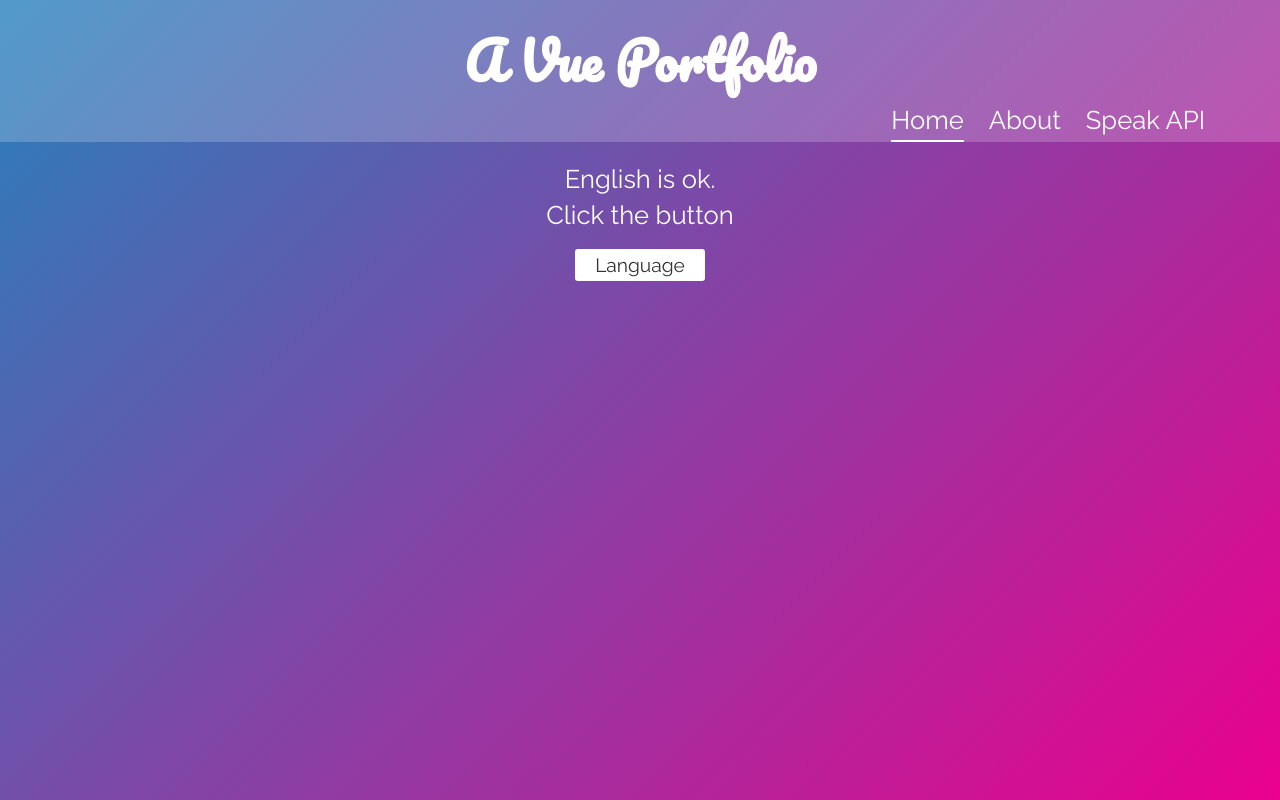
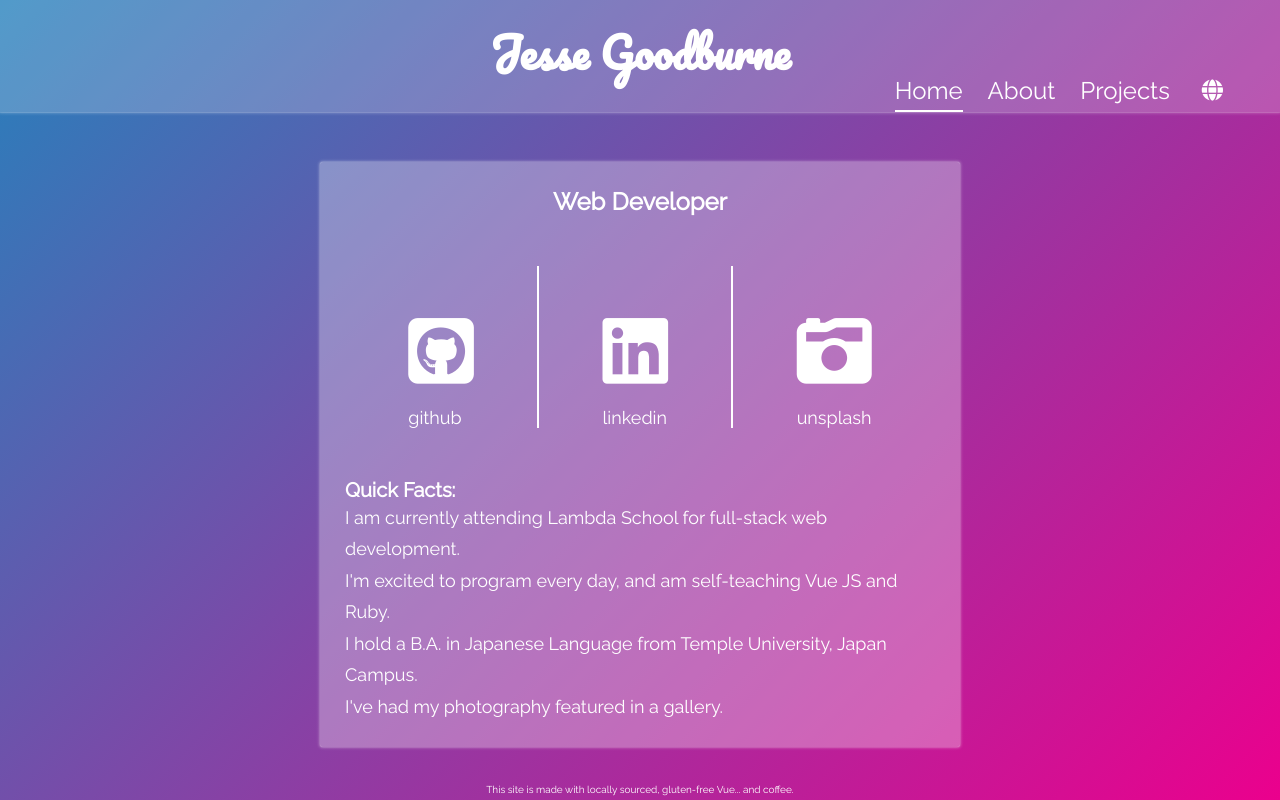
Before and after one commit to juiceboxh3ro/Vue_Speak, a Vue app: page /#/ in a window 1280 px wide. Built offline with nearby package versions, Linux system fonts and the light colour scheme.

Commit message:
Added more content

```diff
--- a/public/index.html
+++ b/public/index.html
@@ -5,7 +5,7 @@
     <meta http-equiv="X-UA-Compatible" content="IE=edge">
     <meta name="viewport" content="width=device-width,initial-scale=1.0">
     <link rel="icon" href="<%= BASE_URL %>favicon.ico">
-    <link href="https://fonts.googleapis.com/css?family=Pacifico|Raleway&display=swap" rel="stylesheet">
+    <link href="https://fonts.googleapis.com/css?family=Kosugi+Maru|Pacifico|Raleway&display=swap" rel="stylesheet">
     <title>A Vue Portfolio</title>
   </head>
   <body>
@@ -14,5 +14,6 @@
     </noscript>
     <div id="app"></div>
     <!-- built files will be auto injected -->
+    <script src="https://kit.fontawesome.com/85c3f411d3.js" crossorigin="anonymous"></script>
   </body>
 </html>
--- a/src/App.vue
+++ b/src/App.vue
@@ -2,15 +2,25 @@
   <div id="app">
     <Header />
     <router-view />
+    <Footer />
   </div>
 </template>
 
 <script>
 import Header from './components/layout/Header';
+import Footer from './components/layout/Footer';
+import { i18n, lan } from './unit/const'
 export default {
   name: 'App',
+  computed: {
+    name: () => i18n.name[lan],
+    title: () => i18n.title[lan]
+  },
+  // i'm not sure what i want to do with i18n yet
+  // specifically i don't understand the RegExp line in ./unit/const.js
   components: {
-    Header
+    Header,
+    Footer
   }
 }
 </script>
@@ -21,17 +31,15 @@ export default {
   margin: 0;
   box-sizing: border-box;
   font-family: 'Raleway', sans-serif;
+  font-size: 62.5%
 }
-
 #app {
-  font-size: 1.6rem;
   width: 100vw;
   height: 100vh;
   position: relative;
   color: #fff;
   overflow: hidden;
 }
-
 #app::before {
   content: "";
   position: absolute;
@@ -40,4 +48,9 @@ export default {
   z-index: -10;
   background-image: linear-gradient(135deg, rgba(38,129,188,1), rgba(235,0,141,1));
 }
+p {
+  font-size: 1rem;
+}
+
+.japanese { font-family: 'Kosugi-Maru', sans-serif !important; }
 </style>
--- /dev/null
+++ b/src/components/layout/Footer.vue
@@ -0,0 +1,21 @@
+<template>
+  <footer>
+    <p>This site is made with locally sourced, gluten-free Vue... and coffee.</p>
+  </footer>
+</template>
+
+<script>
+export default {
+  name: "Footer"
+}
+</script>
+
+<style>
+  footer {
+    width: 100%;
+    text-align: center;
+    position: absolute;
+    bottom: 5px;
+    font-size: 0.75rem;
+  }
+</style>
--- a/src/components/layout/Header.vue
+++ b/src/components/layout/Header.vue
@@ -1,17 +1,24 @@
 <template>
   <header class="header">
-    <h1>A Vue Portfolio</h1>
+    <h1 v-if="language === 'English'">Jesse Goodburne</h1>
+    <h1 class="japanese" v-if="language === 'Japanese'">グッドバーン・ジェシー</h1>
     <div id="nav">
       <router-link to="/">Home</router-link>
       <router-link to="/about">About</router-link>
-      <router-link to="/speak">Speak API</router-link>
+      <router-link to="/projects">Projects</router-link>
+      <button @click="changeLanguage()"><i class="fas fa-globe"></i></button>
     </div>
   </header>
 </template>
 
 <script>
+import { mapGetters, mapActions } from 'vuex';
 export default {
-  name: "Header"
+  name: "Header",
+  methods: {
+    ...mapActions(['changeLanguage'])
+  },
+  computed: mapGetters(['language'])
 }
 </script>
 
@@ -22,24 +29,41 @@ export default {
     color: #fff;
     text-align: center;
     padding-top: 15px;
+    box-shadow: 0 0 1px rgba(255,255,255,0.7), 0 0 3px 1px rgba(255,255,255,0.3);
   }
 
-  .header h1 { font-family: 'Pacifico', sans-serif; }
+  .header h1 {
+    font-family: 'Pacifico', sans-serif;
+    line-height: 1.8;
+    font-size: 4.2rem;
+  }
 
   .header a {
     color: #fff;
     margin-right: 25px;
     text-decoration: none;
+    padding-bottom: 5px;
+    font-size: 2.4rem;
   }
 
   #nav {
     display: flex;
     justify-content: flex-end;
-    margin-right: 50px;
+    margin: -15px 50px 0 0;
   }
 
-  .router-link-exact-active {
-    padding-bottom: 5px;
-    border-bottom: 2px solid #fff;
+  .router-link-exact-active { border-bottom: 2px solid #fff; }
+
+  button {
+    margin-top: -15px;
+    padding: 4px 7px;
+    border: none;
+    border-radius: 50%;
+    background: none;
+    font-family: 'Raleway', sans-serif;
+    font-size: 3.4rem;
+    color: white;
+    outline: none;
   }
+  button:hover { cursor: pointer; }
 </style>
--- /dev/null
+++ b/src/i18n.json
@@ -0,0 +1,16 @@
+{
+  "lan": ["en", "jp", "kr"],
+  "default": "en",
+  "data": {
+    "name": {
+      "en": "Jesse Goodburne",
+      "jp": "グッドバーン・ジェシー",
+      "kr": "굿번 제시"
+    },
+    "title": {
+      "en": "Jesse Goodburne Vue Portfolio",
+      "jp": "グッドバーン・ジェシーのポートフォリオ",
+      "kr": "굿번 제시의 포트폴리오"
+    }
+  }
+}
--- a/src/router.js
+++ b/src/router.js
@@ -17,9 +17,14 @@ export default new Router({
       component: () => import(/* webpackChunkName: "about" */ './views/About.vue')
     },
     {
-      path: '/speak',
+      path: '/projects',
+      name: 'projects',
+      component: () => import(/* webpackChunkName: "projects" */ './views/Projects.vue')
+    },
+    {
+      path: '/projects/speak',
       name: 'speak',
-      component: () => import(/* webpackChunkName: "about" */ './views/Speak.vue')
+      component: () => import(/* webpackChunkName: "speak" */ './views/Speak.vue')
     }
   ]
 })
--- /dev/null
+++ b/src/unit/const.js
@@ -0,0 +1,21 @@
+import i18nJSON from '../i18n.json'
+
+export const getParam = param => {
+  // get browser parameters
+  const r = new RegExp(`\\?(?:.+&)?${param}=(.*?)(?:&.*)?$`)
+  const m = window.location.toString().match(r)
+  return m ? decodeURI(m[1]) : ''
+}
+
+export const lan = (() => {
+  let l = getParam('lan').toLowerCase()
+  if (!l && navigator.languages) {
+    l = navigator.languages.find(l => i18nJSON.lan.indexOf(l) !== -1)
+  }
+  l = i18nJSON.lan.indexOf(l) === -1 ? i18nJSON.default : l
+  return l
+})()
+
+document.title = i18nJSON.data.title[lan]
+
+export let i18n = i18nJSON.data
--- a/src/views/About.vue
+++ b/src/views/About.vue
@@ -1,12 +1,44 @@
 <template>
   <div id="About">
-    <p>This site is made with gluten-free Vue and coffee.</p>
+    <section id="load-animation" v-if="loading === true">
+      <div class="half-circle-spinner">
+        <div class="circle circle-1"></div>
+        <div class="circle circle-2"></div>
+      </div>
+    </section>
+    <section class="card">
+      <p>工事中</p>
+    </section>
   </div>
 </template>
 
 <script>
+import { mapGetters } from 'vuex';
 export default {
-  name: "About"
+  name: "About",
+  data() {
+    return {
+      loading: false
+    }
+  },
+  computed: mapGetters(['language']),
+  created() {
+    this.loading = true
+    this.getter()
+  },
+  methods: {
+    async getter() {
+      fetch("https://cors-anywhere.herokuapp.com/https://germ-shout.herokuapp.com/api/user", {
+        method: 'GET'
+      })
+      .then(res => res.json())
+      .then(res => {
+        this.loading = false
+        console.log(res)
+      })
+      .catch(err => console.error(err))
+    } // end of getter
+  } // end of methods
 }
 </script>
 
@@ -17,5 +49,54 @@ export default {
   p {
     font-family: 'Raleway', sans-serif;
     text-align: center;
+    line-height: 1.4;
+    font-size: 1.8rem;
+  }
+  .card {
+    width: 50%;
+    margin: 50px auto;
+    padding: 25px;
+    border-radius: 3px;
+    background: rgba(255, 255, 255, 0.3);
+    box-shadow: 0 0 1px rgba(255,255,255,0.7), 0 0 3px 1px rgba(255,255,255,0.3);
+  }
+
+  /* CSS FOR LOADER CIRCLE */
+  #load-animation {
+    width: 5%;
+    margin: 50px auto;
+  }
+  .half-circle-spinner, .half-circle-spinner * {
+    box-sizing: border-box;
+  }
+  .half-circle-spinner {
+    width: 60px;
+    height: 60px;
+    border-radius: 100%;
+    position: relative;
+  }
+  .half-circle-spinner .circle {
+    content: "";
+    position: absolute;
+    width: 100%;
+    height: 100%;
+    border-radius: 100%;
+    border: calc(60px / 10) solid transparent;
+  }
+  .half-circle-spinner .circle.circle-1 {
+    border-top-color: #fff;
+    animation: half-circle-spinner-animation 1s infinite;
+  }
+  .half-circle-spinner .circle.circle-2 {
+    border-bottom-color: #fff;
+    animation: half-circle-spinner-animation 1s infinite alternate;
+  }
+  @keyframes half-circle-spinner-animation {
+    0% {
+      transform: rotate(0deg);
+    }
+    100% {
+      transform: rotate(360deg);
+    }
   }
 </style>
--- a/src/views/Home.vue
+++ b/src/views/Home.vue
@@ -1,50 +1,90 @@
 <template>
   <div id="Home">
-    <section>
-      <section v-if="language === 'English'">
-        <p>{{language}} is ok.</p>
+    <section class="card">
+      <h2>Web Developer</h2>
+      <section class="links-list">
+        <ul>
+          <li><a href="https://github.com/juiceboxh3ro"><i class="fab fa-github-square"></i></a></li>
+          <li class="idk">github</li>
+        </ul>
+        <div class="spacer"></div>
+        <ul>
+          <li><a href="https://www.linkedin.com/in/jesse-goodburne/"><i class="fab fa-linkedin"></i></a></li>
+          <li class="idk">linkedin</li>
+        </ul>
+        <div class="spacer"></div>
+        <ul>
+          <li><a href="https://unsplash.com/@juiceboxh3ro"><i class="fas fa-camera-retro"></i></a></li>
+          <li>unsplash</li>
+        </ul>
       </section>
-      <section v-if="language === 'Japanese'">
-        <p>日本語最高</p>
-      </section>
-      <p>Click the button</p>
+      <h3>Quick Facts:</h3>
+      <ul>
+        <li class="lh2">I am currently attending Lambda School for full-stack web development.</li>
+        <li class="lh2">I'm excited to program every day, and am self-teaching Vue JS and Ruby.</li>
+        <li class="lh2">I hold a B.A. in Japanese Language from Temple University, Japan Campus.</li>
+        <li class="lh2">I've had my photography featured in a gallery.</li>
+      </ul>
     </section>
-
-    <button @click="changeLanguage()">Language</button>
   </div>
 </template>
 
 <script>
-import { mapGetters, mapActions } from 'vuex';
+import { mapGetters } from 'vuex';
 export default {
   name: "Home",
-  methods: {
-    ...mapActions(['changeLanguage'])
-  },
+  props: ["name"],
   computed: mapGetters(['language'])
 }
 </script>
 
 <style scoped>
-  #Home {
-    margin: 20px auto;
-    display: flex;
-    flex-direction: column;
-    align-items: center;
+  #Home { margin: 20px auto; }
+  h2 {
+    text-align: center;
+    font-size: 2.4rem;
+  }
+  h3 {
+    font-size: 2rem;
   }
   p {
     font-family: 'Raleway', sans-serif;
     text-align: center;
     line-height: 1.4;
+    font-size: 1.8rem;
   }
   button {
     margin: 15px 0;
-    padding: 5px 20px;
+    padding: 4px 13px;
     border: none;
-    border-radius: 3px;
+    border-radius: 50%;
     background: #fff;
     font-family: 'Raleway', sans-serif;
     font-size: 1.2rem;
     color: #333;
   }
+  .card {
+    width: 50%;
+    margin: 50px auto;
+    padding: 25px;
+    border-radius: 3px;
+    background: rgba(255, 255, 255, 0.3);
+    box-shadow: 0 0 1px rgba(255,255,255,0.7), 0 0 3px 1px rgba(255,255,255,0.3);
+  }
+  .links-list {
+    margin: 50px 0;
+    display: flex;
+    justify-content: space-evenly;
+  }
+  li {
+    list-style: none;
+    font-size: 1.8rem;
+  }
+  .lh2 { line-height: 1.75; }
+  .spacer { border-right: 2px white solid; }
+  a {
+    color: white;
+    font-size: 12rem;
+  }
+  a:hover { color: #EB018E; }
 </style>
--- /dev/null
+++ b/src/views/Projects.vue
@@ -0,0 +1,75 @@
+<template>
+  <div id="deck">
+    <div class="card">
+      <router-link to="/projects/speak">Speech API</router-link>
+      <section>
+        <p>A simple page which utilizes your browser's speech synthisizer API. Built on Vue.</p>
+      </section>
+    </div>
+
+    <div class="card">
+      <a href="https://www.kakitsune.com/">Kakitsune</a>
+      <section>
+        <img :src="require('../assets/fox-full.png')" alt="kakitsune logo of a fox" />
+        <p>A web app with the goal of teaching the user how to write Japanese characters (kana and kanji). Built on React with the goal to later switch to Svelte.</p>
+      </section>
+    </div>
+
+    <div class="card">
+      <p>LinkedIn Clone</p>
+      <section>
+        <p>A copy of my LinkedIn profile page built in React.</p>
+      </section>
+    </div>
+
+    <div class="card">
+      <p>Vue Portfolio</p>
+      <section>
+        <p>This website! Vue JS is not taught as part of the curriculum at Lambda School. It is something I have chosen to pursue outside of the general studies. <br /> I am also studying Ruby and might make a Rails project later.</p>
+      </section>
+    </div>
+  </div>
+</template>
+
+<script>
+import { mapGetters } from 'vuex';
+export default {
+  name: 'Projects',
+  computed: mapGetters(['language'])
+}
+</script>
+
+<style scoped>
+  #deck {
+    width: 80%;
+    margin: 50px auto;
+    display: grid;
+    grid-template-columns: repeat(3, 1fr);
+    gap: 3rem;
+  }
+
+  .card {
+    padding: 15px 20px;
+    border-radius: 3px;
+    background: rgba(255,255,255,0.2);
+    box-shadow: 0 0 1px rgba(255,255,255,0.7), 0 0 3px 1px rgba(255,255,255,0.3);
+  }
+
+  a {
+    color: white;
+    font-size: 1.8rem;
+  }
+
+  section {
+    margin-top: 20px;
+    display: flex;
+  }
+
+  .card p { font-size: 1.8rem; }
+
+  img {
+    width: 25%;
+    height: 25%;
+    margin-right: 20px;
+  }
+</style>
--- a/src/views/Speak.vue
+++ b/src/views/Speak.vue
@@ -1,4 +1,5 @@
 <template>
+  <div>
     <div id="speak">
       <form @submit="speak">
         <textarea @change="handleChange" type="text" name="text-input" id="text-input" placeholder="Type a phrase..." />
@@ -9,6 +10,19 @@
         </div>
         <button>Speak it!</button>
       </form>
+    </div>
+    <div class="how-to">
+      <ol>
+        <li>Enter the text that you want synthesized</li>
+        <li>Choose a language*</li>
+        <li>Press the "Speak it!" button</li>
+      </ol>
+      <section>
+        <p class="asterisk">* If you're on mobile the voice may be automatically decided based on your phone's language setting.</p>
+        <p class="asterisk">If the list appears blank, try refreshing the page.</p>
+        <p class="asterisk">For best results use Chrome, as it will give you access to the same voice list that Google Translate uses.</p>
+      </section>
+    </div>
   </div>
 </template>
 
@@ -107,6 +121,7 @@ export default {
     min-height: 50px;
     max-height: 50vh;
     border-radius: 3px;
+    font-size: 1.4rem;
   }
 
   #voice-select {
@@ -116,6 +131,7 @@ export default {
     width: 375px;
     height: 30px;
     border-radius: 3px;
+    font-size: 1.4rem;
   }
 
   button {
@@ -124,5 +140,24 @@ export default {
     width: 375px;
     background: #fff;
     border-radius: 3px;
+    font-size: 1.4rem;
+  }
+
+  section { margin-top: 20px; }
+
+  .how-to {
+    width: 23%;
+    margin: 0 auto;
+    text-align: center;
+  }
+
+  .how-to li {
+    font-size: 1.3rem;
+  }
+
+  .asterisk {
+    margin-bottom: 10px;
+    font-size: 1rem;
+    text-align: left;
   }
 </style>
```
Also changed, not shown: src/assets/fox-full.png (added). Lines whose indentation alone changed are shown as unchanged.
